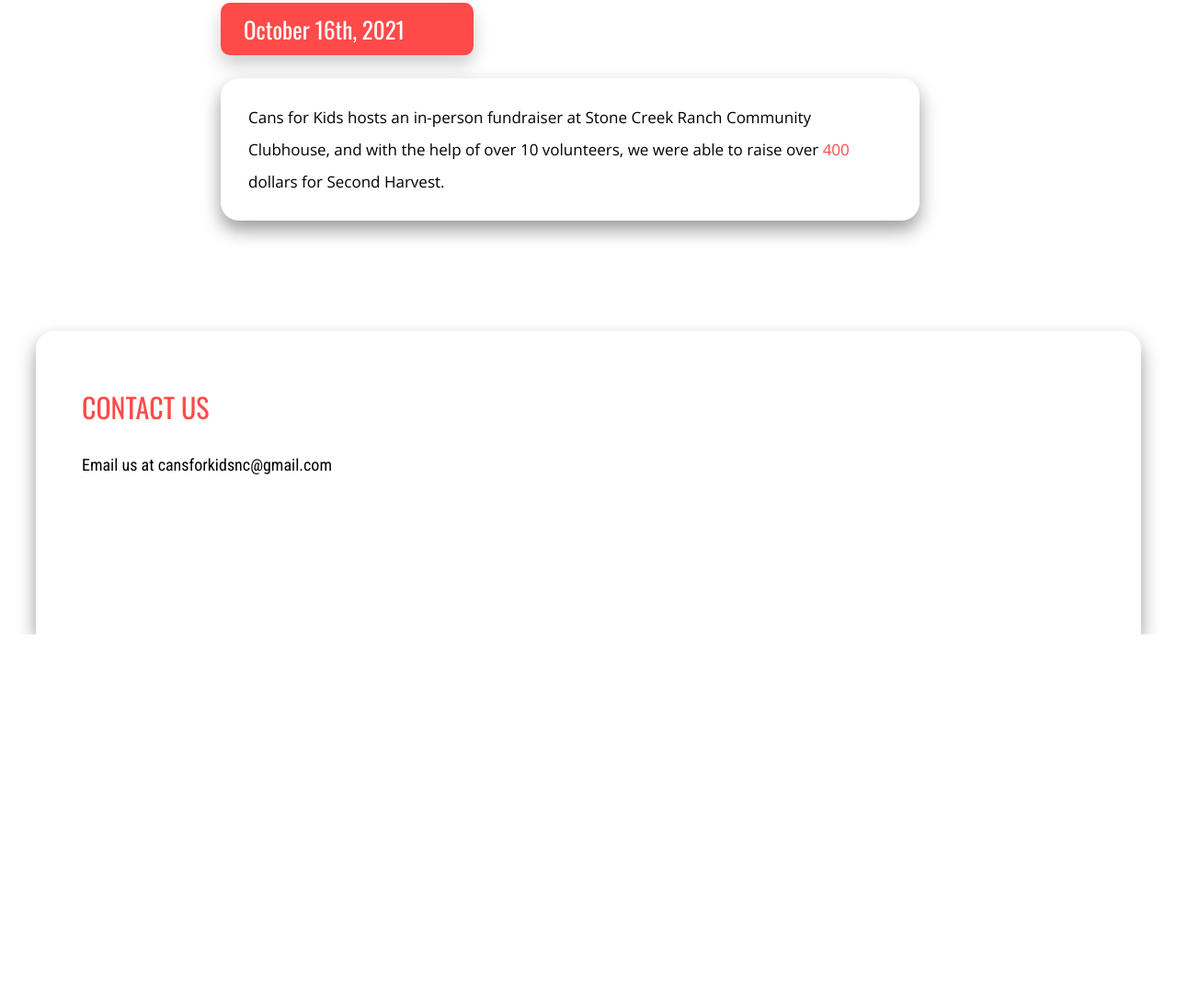
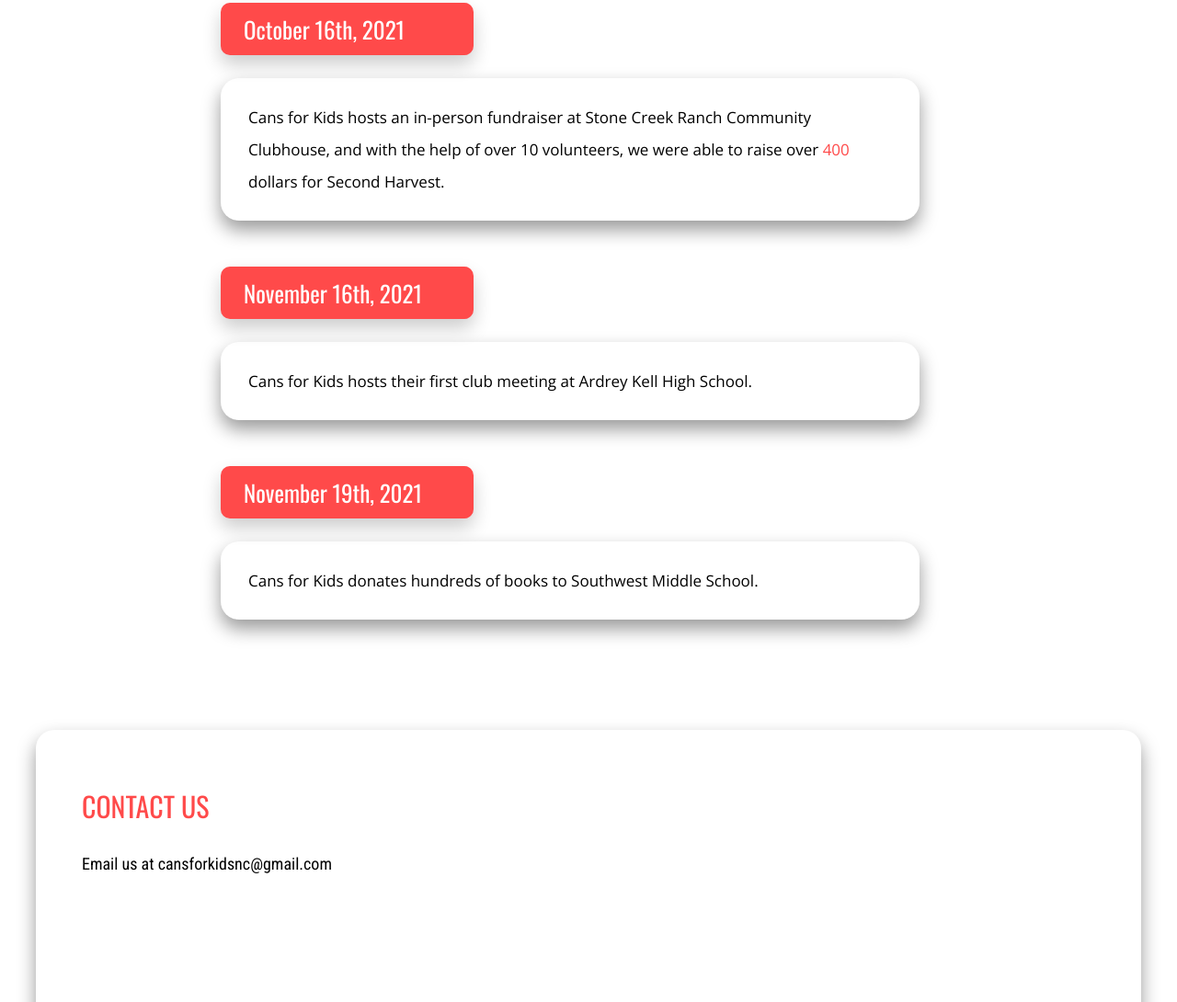
Before and after one commit to cansforkids/CansforKids.github.io, a plain HTML site: page highlights.html in a window 1280 px wide. Shown: the part 2160-3250 px from the top of the page at 92% size. Before the commit the page ends 2850 px from the top, so only its background shows below. Drawn offline with nearby package versions, Linux system fonts and the light colour scheme.

Commit message:
Update highlights.html

```diff
--- a/highlights.html
+++ b/highlights.html
@@ -67,6 +67,15 @@
         Creek Ranch Community Clubhouse, and with the help of over 10 volunteers,
         we were able to raise over <span class="redtext">400</span> dollars for Second Harvest. </p>
     </div>
+    <div class="section">
+      <p class="section-header">November 16th, 2021</p>
+      <p class="section-text">Cans for Kids hosts their first club meeting at Ardrey Kell High School.</p>
+    </div>
+    <div class="section">
+      <p class="section-header">November 19th, 2021</p>
+      <p class="section-text">Cans for Kids donates hundreds of books to Southwest Middle School.</p>
+    </div>
+
   </div>
 
   <div id="contact">
```
